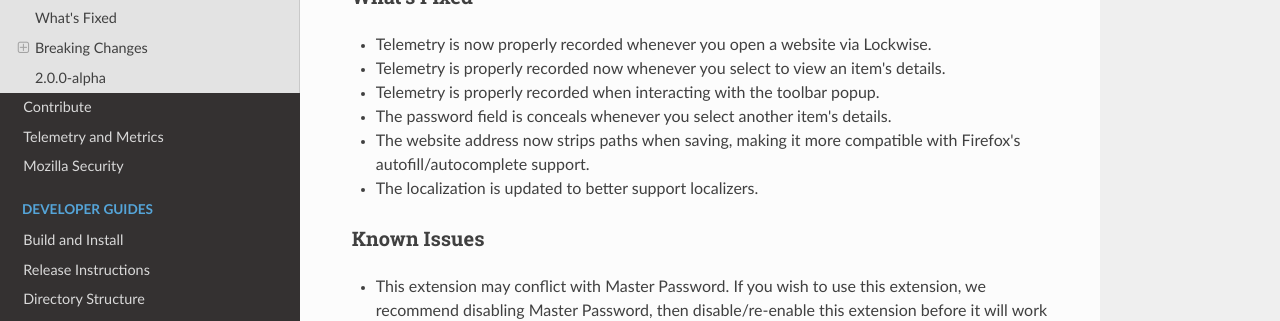
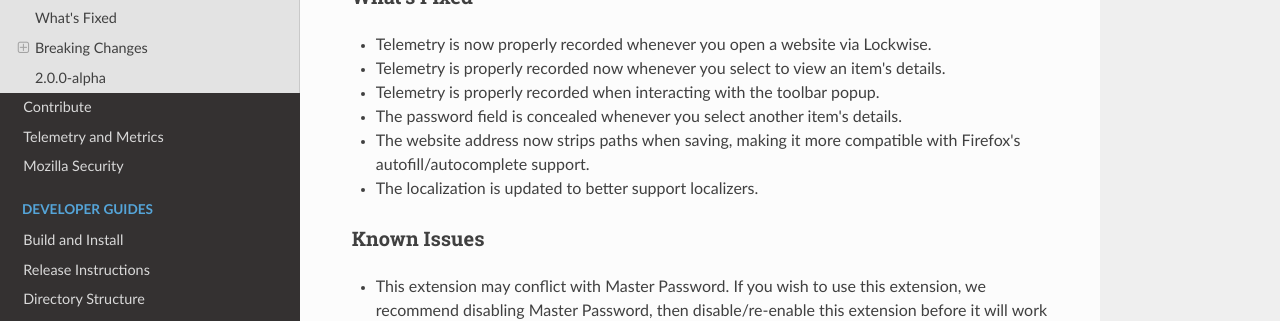
Before and after one commit to mozilla-lockwise/lockwise-addon, an MkDocs documentation site: the page built from docs/release-notes.md, in a window 1280 px wide and 900 px high. Shown: the part 281-602 px from the top of the window. Built offline with MkDocs 1.6.1, drawn with Linux system fonts in a browser that asks for light colours; nearby versions of some CDN libraries; old or Windows-style settings are respelled for this version of MkDocs.

Commit message:
address grammar issue

```diff
--- a/docs/release-notes.md
+++ b/docs/release-notes.md
@@ -9,7 +9,7 @@ _Date: 2019-05-20_
 * Telemetry is now properly recorded whenever you open a website via Lockwise.
 * Telemetry is properly recorded now whenever you select to view an item's details.
 * Telemetry is properly recorded when interacting with the toolbar popup.
-* The password field is conceals whenever you select another item's details.
+* The password field is concealed whenever you select another item's details.
 * The website address now strips paths when saving, making it more compatible with Firefox's autofill/autocomplete support.
 * The localization is updated to better support localizers.
 
```
